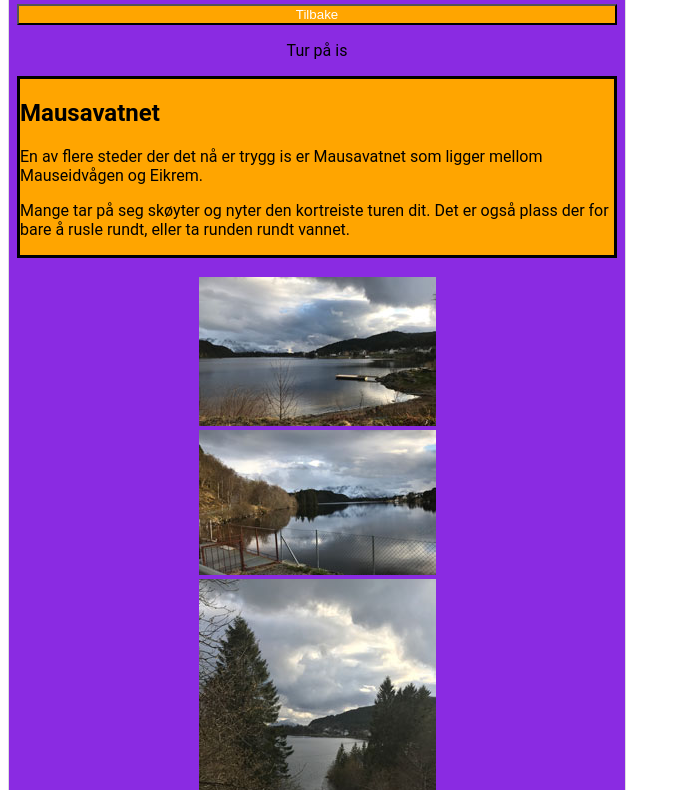
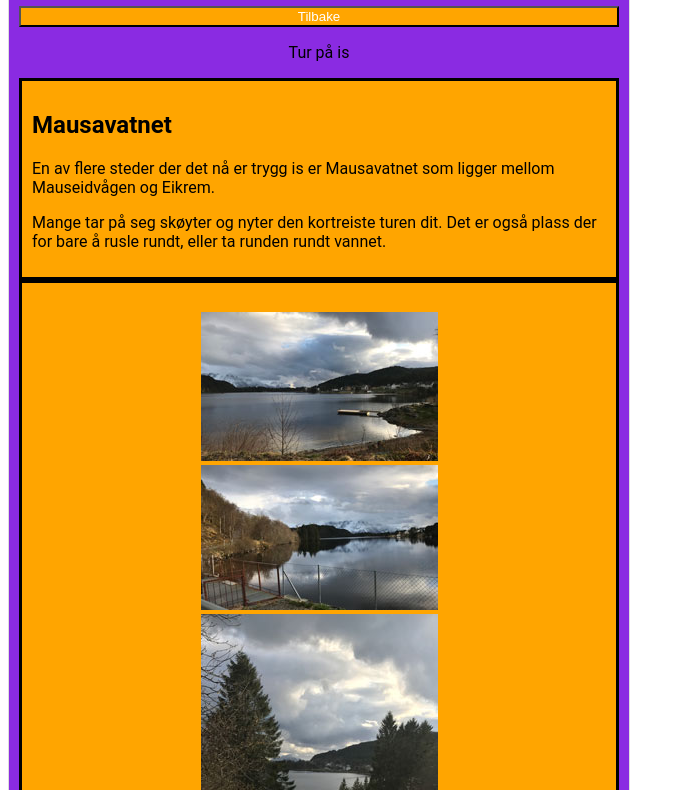
Before and after one commit to IvarLade/julekalender, a plain HTML site: page side05.html in a window 1280 px wide. Shown: the part 94-884 px from the top of the page, without its empty margins (0-685 px from the left). Drawn offline with Linux system fonts and the light colour scheme.

Commit message:
Tilpasset Padding. Nytt ark for Julenisse

```diff
--- a/stilark/hovedstilark.css
+++ b/stilark/hovedstilark.css
@@ -20,7 +20,7 @@
     font-family: 'Roboto', sans-serif; /* Google Font 'Roboto' */
 
 
-  padding: 0.5rem;
+  /* padding: 0.5rem; */
   display: flex;
   flex-direction: column;
 
@@ -48,7 +48,17 @@
     background-color: orange;
     color: rgb(0, 0, 0); /* Svart tekst for senter div's */
     text-align: left;
+    padding: 10px;
 }
+.miniboks-senter {
+    grid-column: span 2;
+    border: solid;
+    background-color: orange;
+    color: rgb(0, 0, 0); /* Svart tekst for senter div's */
+    text-align: center;
+    padding: 10px;
+}
+
 
 
 .topp,.senter {
--- /dev/null
+++ b/stilark/julenisse.css
@@ -0,0 +1,17 @@
+body {
+    margin: 0;
+  }
+
+  #content {
+    height: 200vh; /* Make content tall for demonstration */
+  }
+
+  #svg-overlay {
+    position: fixed;
+    top: 0;
+    left: 0;
+    pointer-events: none; /* Allow clicking through the overlay to the content */
+    z-index: 999; /* Ensure it's above the content */
+    opacity: 0.5; /* Adjust the opacity as needed */
+    transition: opacity 0.3s ease-in-out;
+  }
```
